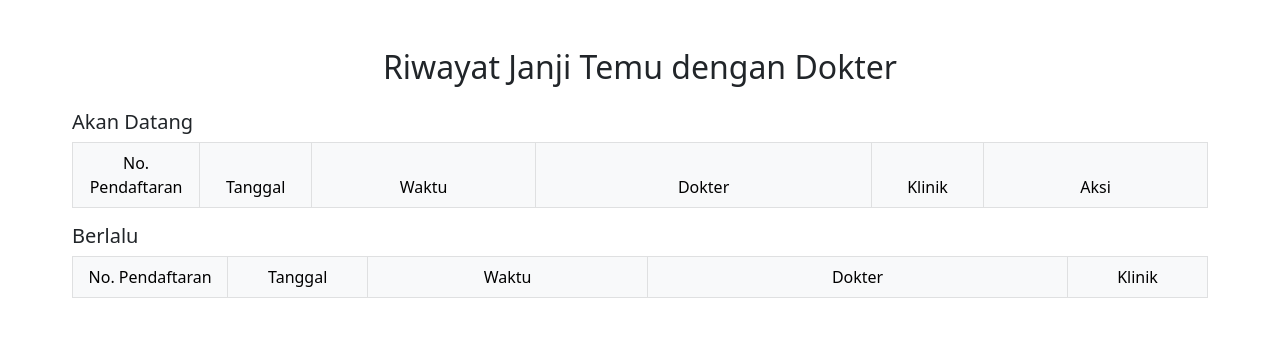
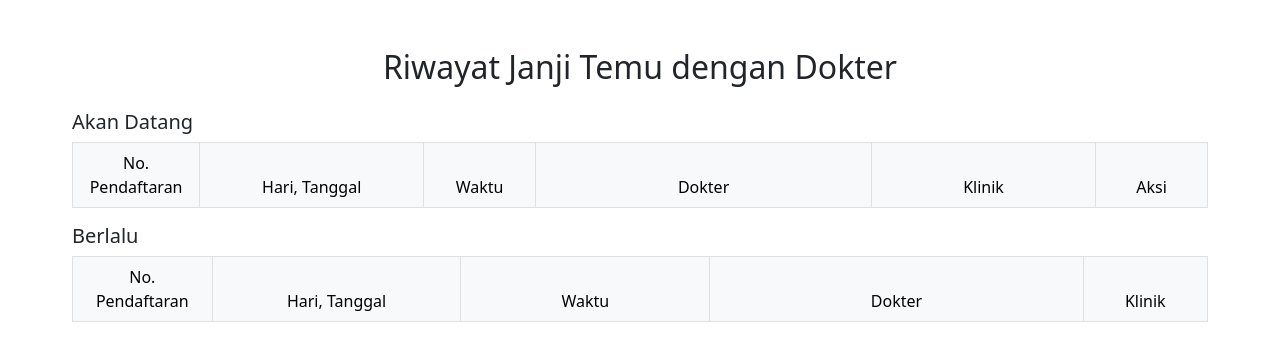
Before and after one commit to tsaniamagistra/Proyek-Praktikum-Web, a PHP site: page /riwayat.php in a window 1280 px wide. Shown: the part 58-419 px from the top of the page. Run offline with PHP 8.4, Linux system fonts and the light colour scheme; the visitor is signed in with stand-in values (Sample User, id 1); data comes from the database, SQL or seed files in the repository; tables that the repository leaves empty hold one stand-in row (values such as "Sample post").

Commit message:
Update riwayat.php

```diff
--- a/riwayat.php
+++ b/riwayat.php
@@ -88,29 +88,33 @@
 			<thead class="table-light">
 				<tr>
 					<td class="col-1">No. Pendaftaran</td>
-					<td class="col-1">Tanggal</td>
-					<td class="col-2">Waktu</td>
+					<td class="col-2">Hari, Tanggal</td>
+					<td class="col-1">Waktu</td>
 					<td class="col-3">Dokter</td>
-					<td class="col-1">Klinik</td>
-					<td class="col-2">Aksi</td>
+					<td class="col-2">Klinik</td>
+					<td class="col-1">Aksi</td>
 				</tr>
 			</thead>
 				<tbody>
 					<?php
 
 					$today= date("Y-m-d");
-					$sql	= "SELECT a.no_pendaftaran, a.tgl, b.hari, b.waktu_mulai, b.waktu_selesai,
+					$now= date("h:i:s");
+
+					$sql= "SELECT a.no_pendaftaran, a.tgl, b.hari, b.waktu_mulai, b.waktu_selesai,
 							c.dokter, d.klinik FROM riwayat_pasien AS a INNER JOIN jadwal_dokter AS b
 							ON a.id_jadwal=b.id_jadwal INNER JOIN dokter AS c ON b.id_dokter=c.id_dokter
 							INNER JOIN klinik AS d ON b.id_klinik=d.id_klinik WHERE a.no_rm='$no_rm' AND a.tgl>='$today'";
 
 					$query = mysqli_query($connect, $sql);
 					while($data=mysqli_fetch_array($query)){
+						$waktu_mulai=$data['waktu_mulai'];
+						if($tgl=$today && $waktu_mulai<$now){
 					?>
 							<tr>
 							<td> <?=$data['no_pendaftaran'];?></td>
-					<td> <?=$data['tgl'];?></td>
-					<td> <?=$data['hari'].", ".date('H:i', strtotime($data['waktu_mulai']))." - ".date('H:i', strtotime($data['waktu_selesai']));?></td>
+							<td> <?=$data['hari'].", ".$data['tgl'];?></td>
+							<td> <?=date('H:i', strtotime($data['waktu_mulai']))." - ".date('H:i', strtotime($data['waktu_selesai']));?></td>
 							<td> <?=$data['dokter'];?></td>
 							<td> <?=$data['klinik'];?></td>
 							<td>
@@ -120,7 +124,25 @@
 							</div>
 							</td>
 							</tr>
-					<?php } ?>
+					<?php }
+						elseif($tgl>$today){
+					?>
+							<tr>
+							<td> <?=$data['no_pendaftaran'];?></td>
+							<td> <?=$data['hari'].", ".$data['tgl'];?></td>
+							<td> <?=date('H:i', strtotime($data['waktu_mulai']))." - ".date('H:i', strtotime($data['waktu_selesai']));?></td>
+							<td> <?=$data['dokter'];?></td>
+							<td> <?=$data['klinik'];?></td>
+							<td>
+							<div class="btn-group">
+  								<a href="hapus_riwayat.php?no_pendaftaran=<?php echo $data['no_pendaftaran'];?>" class="btn btn-danger">Hapus</a>
+  								<a href="edit_jadwal.php?no_pendaftaran=<?php echo $data['no_pendaftaran'];?>" class="btn btn-warning">Edit</a>
+							</div>
+							</td>
+							</tr>
+					<?php
+						}
+					} ?>
 				</tbody>
 		</table>
 
@@ -129,7 +151,7 @@
 			<thead class="table-light">
 				<tr>
 					<td class="col-1">No. Pendaftaran</td>
-					<td class="col-1">Tanggal</td>
+					<td class="col-2">Hari, Tanggal</td>
 					<td class="col-2">Waktu</td>
 					<td class="col-3">Dokter</td>
 					<td class="col-1">Klinik</td>
@@ -138,23 +160,36 @@
 				<tbody>
 					<?php
 
-					$today= date("Y-m-d");
 					$sql	= "SELECT a.no_pendaftaran, a.tgl, b.hari, b.waktu_mulai, b.waktu_selesai,
 								c.dokter, d.klinik FROM riwayat_pasien AS a INNER JOIN jadwal_dokter AS b
 								ON a.id_jadwal=b.id_jadwal INNER JOIN dokter AS c ON b.id_dokter=c.id_dokter
-								INNER JOIN klinik AS d ON b.id_klinik=d.id_klinik WHERE a.no_rm='$no_rm' AND a.tgl<'$today'";
+								INNER JOIN klinik AS d ON b.id_klinik=d.id_klinik WHERE a.no_rm='$no_rm' AND a.tgl<='$today'";
 
 					$query = mysqli_query($connect, $sql);
 					while($data=mysqli_fetch_array($query)){
+						$waktu_mulai=$data['waktu_mulai'];
+						if($tgl=$today && $waktu_mulai<$now){
 					?>
 						<tr>
 						<td> <?=$data['no_pendaftaran'];?></td>
-					<td> <?=$data['tgl'];?></td>
-					<td> <?=$data['hari'].", ".date('H:i', strtotime($data['waktu_mulai']))." - ".date('H:i', strtotime($data['waktu_selesai']));?></td>
+						<td> <?=$data['hari'].", ".$data['tgl'];?></td>
+						<td> <?=date('H:i', strtotime($data['waktu_mulai']))." - ".date('H:i', strtotime($data['waktu_selesai']));?></td>
 						<td> <?=$data['dokter'];?></td>
 						<td> <?=$data['klinik'];?></td>
 						</tr>
-					<?php } ?>
+					<?php }
+						elseif($tgl<$today){
+					?>
+						<tr>
+						<td> <?=$data['no_pendaftaran'];?></td>
+						<td> <?=$data['hari'].", ".$data['tgl'];?></td>
+						<td> <?=date('H:i', strtotime($data['waktu_mulai']))." - ".date('H:i', strtotime($data['waktu_selesai']));?></td>
+						<td> <?=$data['dokter'];?></td>
+						<td> <?=$data['klinik'];?></td>
+						</tr>
+					<?php
+						}
+					} ?>
 				</tbody>
 		</table>
 	</center>
```
Lines whose indentation alone changed are shown as unchanged.
